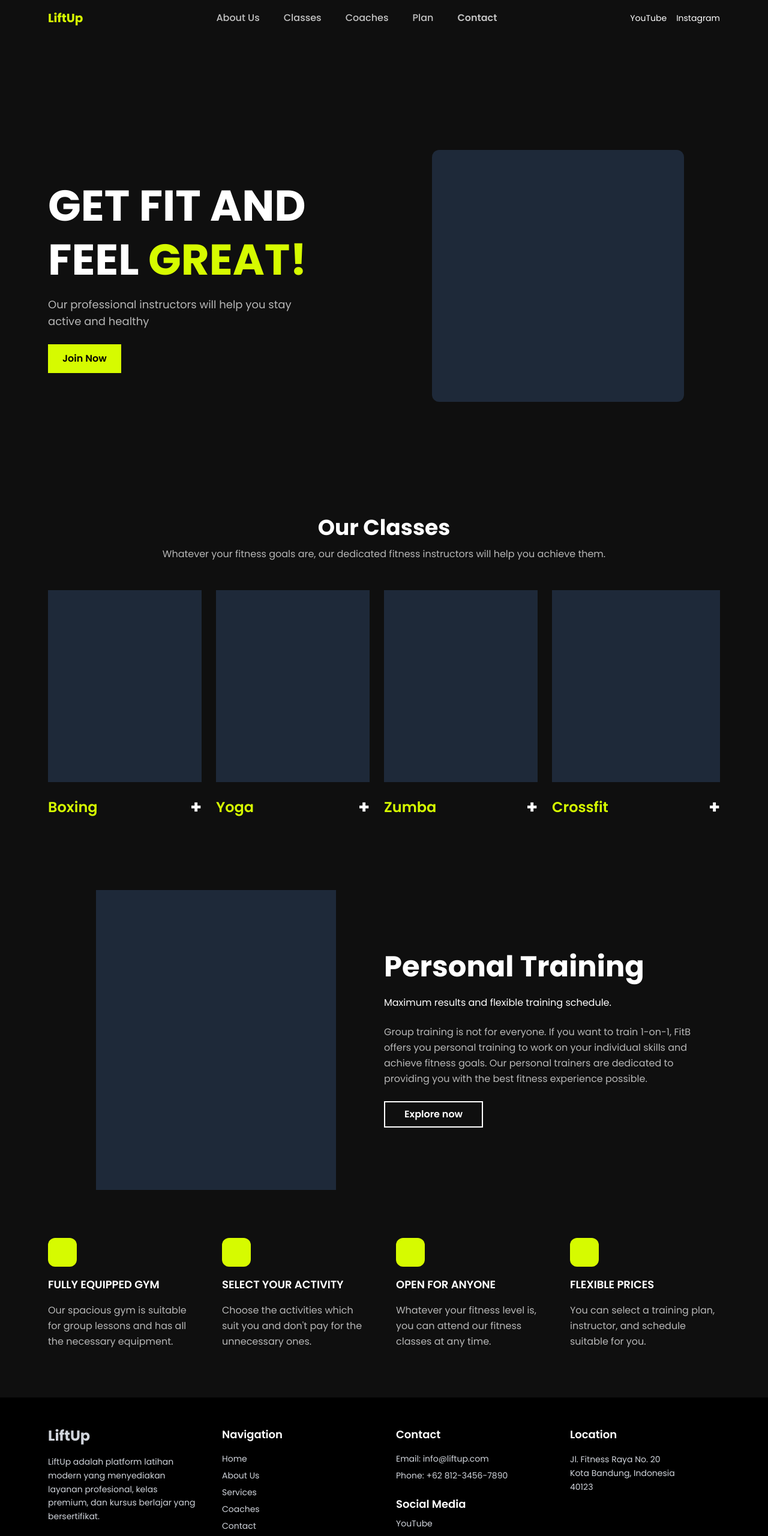
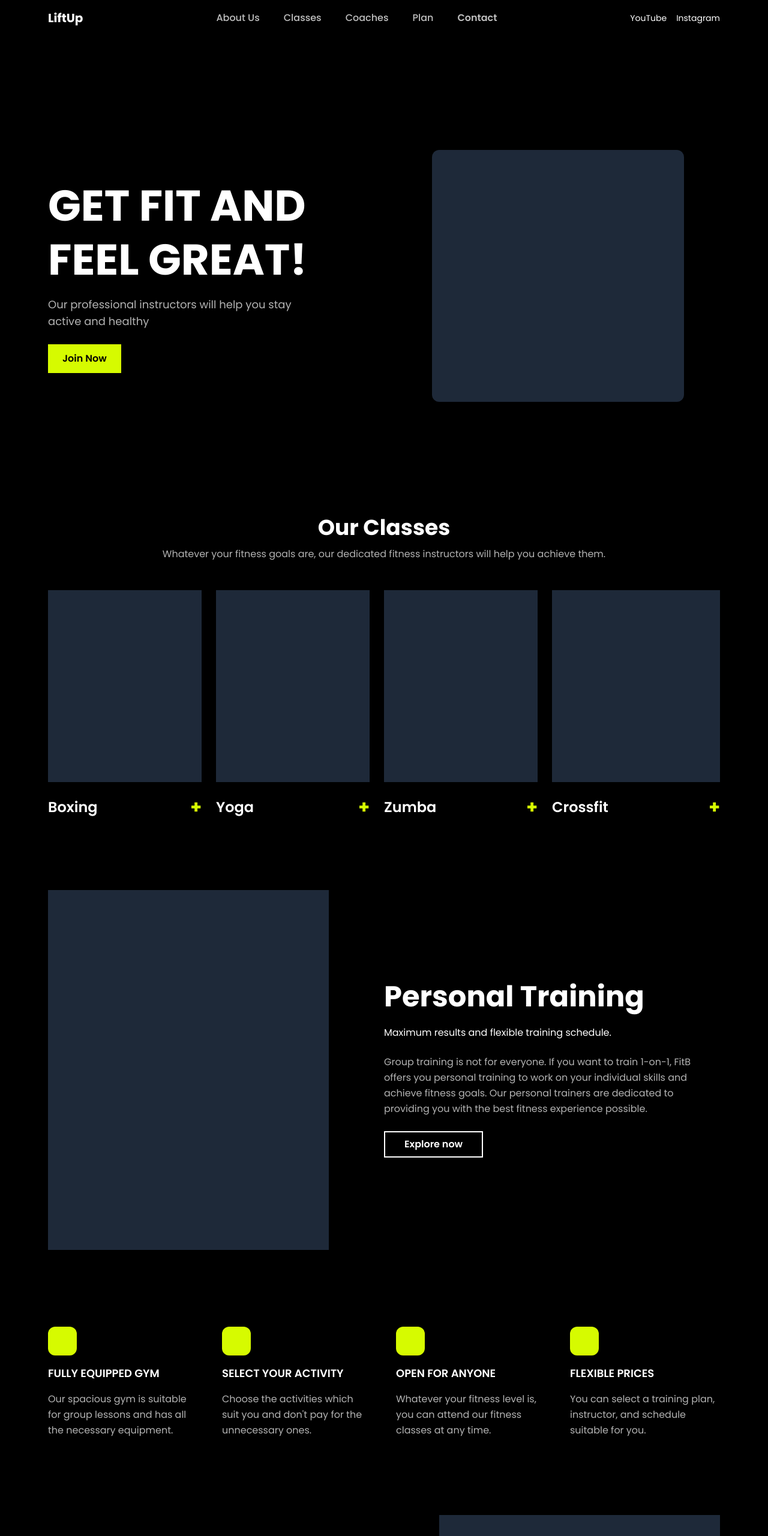
Before and after one commit to BARBARBoyyHD/gym-app-nextjs-supabase, a Next.js app: page / in a window 1280 px wide. Shown: the top 2561 px of the page at 60% size. Built offline with nearby package versions, Linux system fonts and the light colour scheme.

Commit message:
Feat(section) : Create Group training section

```diff
--- a/src/app/globals.css
+++ b/src/app/globals.css
@@ -1,8 +1,8 @@
 @import "tailwindcss";
 
-/* ------------------------------
-   ROOT VARIABLES
------------------------------- */
+/* ========================================
+   Root Variables
+======================================== */
 :root {
   --font-poppins: var(--font-poppins);
 
@@ -11,24 +11,54 @@
   --brand-hover: #c2ea00;
   --brand-dark: #a8d400;
 
-  /* Dark Gray Background */
-  --background-dark: #0f0f0f; /* abu tua */
+  /* Background */
+  --background-dark: #0f0f0f;
 }
 
-/* ------------------------------
-   GLOBAL FONT
------------------------------- */
+/* ========================================
+   Base Styles
+======================================== */
+@layer base {
   body {
+    @apply text-white;
     background-color: var(--background-dark);
-  color: white;
     font-family: var(--font-poppins), sans-serif;
   }
-.nav-link {
-  position: relative;
-  color: rgba(255, 255, 255, 0.75);
-  transition: color 0.3s ease;
 }
 
+/* ========================================
+   Utilities (Semantic Custom Utilities)
+======================================== */
+@layer utilities {
+  /* Brand Colors */
+  .text-brand {
+    color: var(--brand);
+  }
+  .text-brand-hover:hover {
+    color: var(--brand-hover);
+  }
+
+  .bg-brand {
+    background-color: var(--brand);
+  }
+  .bg-brand-hover:hover {
+    background-color: var(--brand-hover);
+  }
+  .bg-brand-dark:active {
+    background-color: var(--brand-dark);
+  }
+
+  .border-brand {
+    border-color: var(--brand);
+  }
+
+  /* Navbar Hover Underline Animation */
+  .nav-link {
+    @apply relative text-white/75 transition-colors;
+  }
+  .nav-link:hover {
+    @apply text-white;
+  }
   .nav-link::after {
     content: "";
     position: absolute;
@@ -36,45 +66,15 @@
     bottom: -5px;
     width: 0%;
     height: 2px;
-  background-color: #d6fb00;
+    background-color: var(--brand);
     transition: width 0.3s ease;
   }
-
-.nav-link:hover {
-  color: white;
-}
-
   .nav-link:hover::after {
     width: 100%;
   }
 
-.color-brand {
+  /* Marker (List Bullet) Brand Color */
+  .marker-brand::marker {
     color: var(--brand);
   }
-
-.text-brand:hover {
-  color: var(--brand-hover);
 }
-
-/* Background Brand */
-.bg-brand {
-  background-color: var(--brand);
-}
-
-.bg-brand-hover:hover {
-  background-color: var(--brand-hover);
-}
-
-.bg-brand-dark:active {
-  background-color: var(--brand-dark);
-}
-
-/* Border Brand */
-.border-brand {
-  border-color: var(--brand);
-}
-
-/* Smooth transitions for UI feel */
-* {
-  transition: background-color 0.2s ease, color 0.2s ease;
-}
--- a/src/app/page.tsx
+++ b/src/app/page.tsx
@@ -2,17 +2,21 @@
 import Navbar from "@/components/Navbar";
 import Home from "@/components/section/Home";
 import Classes from "@/components/section/Classes";
-import Coaches from "@/components/section/Coaches";
+import PersonalTraining from "@/components/section/PersonalTraining";
 import Facility from "@/components/section/Facility";
+import GroupTraining from "@/components/section/GroupTraining";
 export default function page() {
   return (
-    <main>
+    <>
       <Navbar />
-      <Home />
-      <Classes />
-      <Coaches />
-      <Facility />
-      <Footer />
-    </main>
+      <main>
+        <Home />
+        <Classes />
+        <PersonalTraining />
+        <Facility />
+        <GroupTraining />
+        <Footer />
+      </main>
+    </>
   );
 }
--- a/src/components/section/Facility.tsx
+++ b/src/components/section/Facility.tsx
@@ -19,7 +19,7 @@
   ];
 
   return (
-    <section className="py-20">
+    <section className="py-32 ">
       <div className="max-w-6xl mx-auto grid md:grid-cols-2 lg:grid-cols-4 gap-10 px-4">
         {facilities.map((item, index) => (
           <div key={index} className="flex flex-col items-start gap-4">
--- /dev/null
+++ b/src/components/section/GroupTraining.tsx
@@ -0,0 +1,40 @@
+export default function GroupTraining() {
+  return (
+    <section>
+      <div className="max-w-6xl mx-auto px-4">
+        <div className="flex flex-wrap">
+          <div className="flex-1 flex items-center flex-wrap ">
+            <div>
+              <h2 className="text-5xl font-bold mb-3">Group Training</h2>
+              <p className="my-6">Work in groups to become a better you.</p>
+              <p className="text-white/70 mb-4 leading-relaxed">
+                If you prefer to train in groups, we have something to offer
+                you. Our experienced instructors train small groups (10-12
+                people) and can pay attention to each person. We have different
+                group classes that will help you keep fit:
+              </p>
+              <ul className="list-disc mb-4">
+                <li className=" ml-4 marker-brand">
+                  <span className="pl-1">Pilates </span>
+                </li>
+                <li className="ml-4 marker-brand my-2">
+                  <span className="pl-1"> Fitbal aerobics </span>
+                </li>
+                <li className="ml-4 marker-brand">
+                  <span className="pl-1">Yoga, Etc. </span>
+                </li>
+              </ul>
+              <p className="text-white/70 mb-4 leading-relaxed">
+                At the same time, you meet wonderful people and train with great
+                interest. You won't want to miss our workouts!
+              </p>
+            </div>
+          </div>
+          <div className="flex-1 flex justify-end">
+            <div className="bg-gray-800 w-[468px] h-[600px]"></div>
+          </div>
+        </div>
+      </div>
+    </section>
+  );
+}
--- a/src/components/section/Coaches.tsx
+++ b/src/components/section/PersonalTraining.tsx
@@ -3,8 +3,8 @@
     <section className="mt-24">
       <div className="max-w-6xl mx-auto px-4">
         <div className="flex flex-wrap">
-          <div className="flex-1 flex justify-center">
-            <div className="bg-gray-800 w-[400px] h-[500px]"></div>
+          <div className="flex-1 flex justify-start">
+            <div className="bg-gray-800 w-[468px] h-[600px]"></div>
           </div>
           <div className="flex-1 flex items-center flex-wrap">
             <div>
```
Lines whose indentation alone changed are shown as unchanged.
